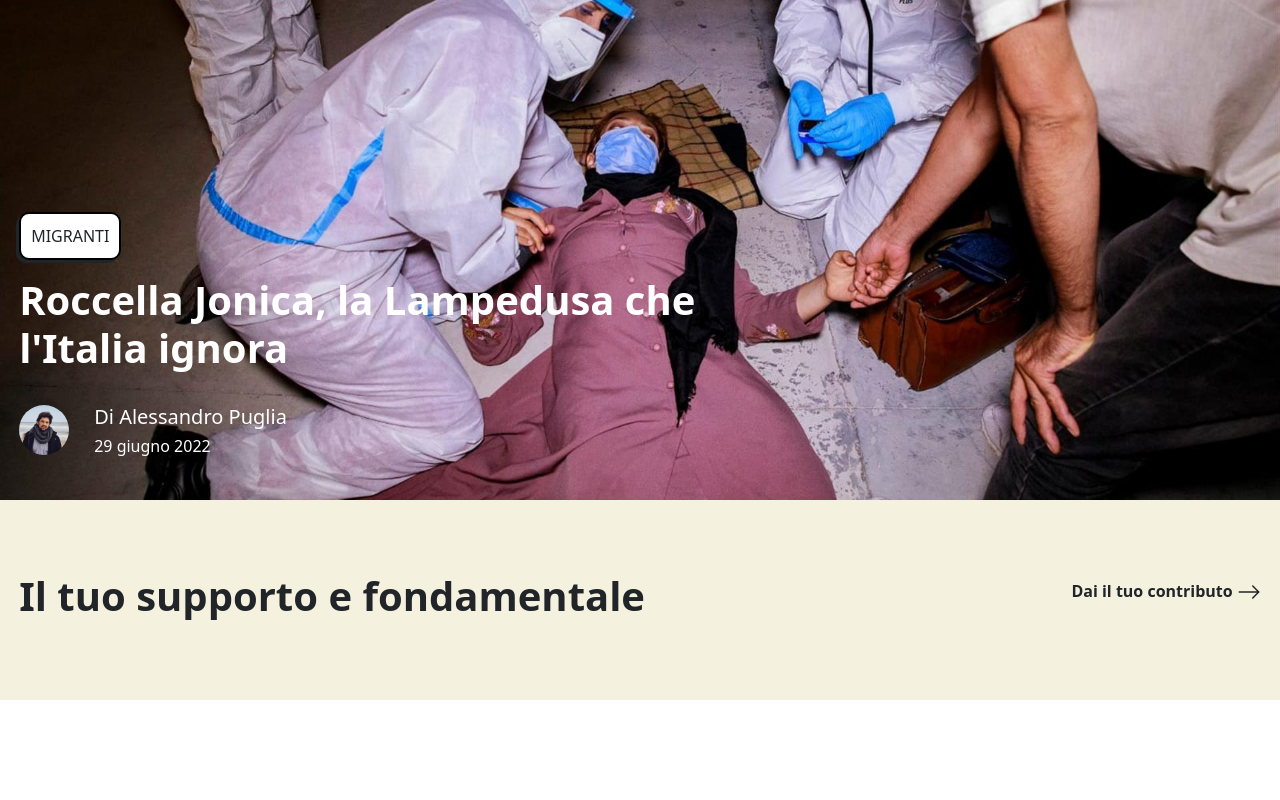
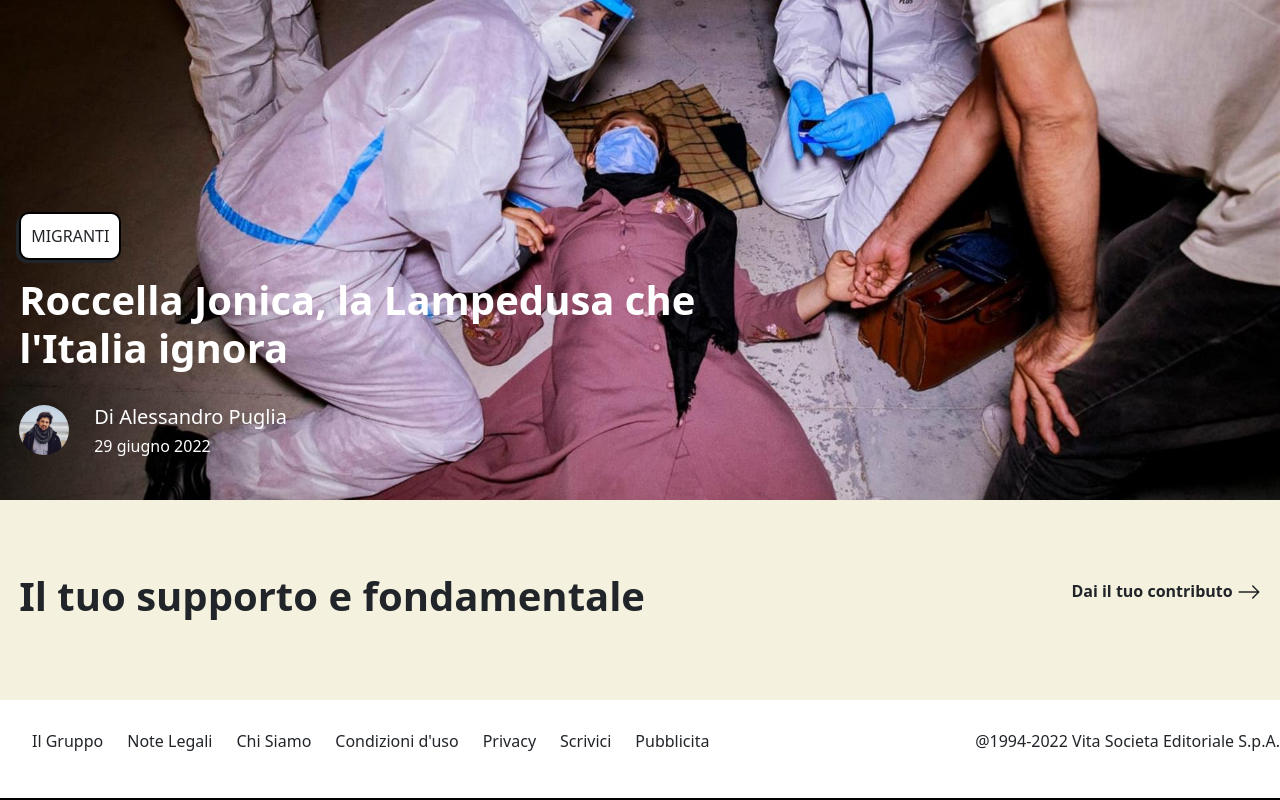
Before and after one commit to AndreaMargutti/retex_design, a Vue app: page / in a window 1280 px wide. Shown: the part 615-1415 px from the top of the page. Before the commit the page ends 1315 px from the top, so only its background shows below. Built offline with nearby package versions, Linux system fonts and the light colour scheme.

Commit message:
add footer

```diff
--- a/src/App.vue
+++ b/src/App.vue
@@ -1,4 +1,5 @@
 <script>
+import AppFooter from './components/AppFooter.vue';
 import AppHeader from './components/header/AppHeader.vue';
 import AppMain from './components/main/AppMain.vue';
 
@@ -12,6 +13,7 @@ export default {
   components: {
     AppHeader,
     AppMain,
+    AppFooter,
   }
 }
 
@@ -20,6 +22,7 @@ export default {
 <template>
   <AppHeader />
   <AppMain />
+  <AppFooter />
 </template>
 
 <style lang="scss">
--- /dev/null
+++ b/src/components/AppFooter.vue
@@ -0,0 +1,34 @@
+<script>
+export default {
+  data() {
+    return {
+        name: 'AppFooter',
+    }
+  }
+}
+</script>
+
+<template>
+  <section class="d-flex justify-content-between align-items-center">
+    <div>
+      <ul class="d-flex gap-4">
+        <li>Il Gruppo</li>
+        <li>Note Legali</li>
+        <li>Chi Siamo</li>
+        <li>Condizioni d'uso</li>
+        <li>Privacy</li>
+        <li>Scrivici</li>
+        <li>Pubblicita</li>
+      </ul>
+    </div>
+    <div>
+      <p>@1994-2022 Vita Societa Editoriale S.p.A.</p>
+    </div>
+  </section>
+</template>
+
+<style scoped lang="scss">
+  section {
+    min-height: 100px;
+  }
+</style>
```
